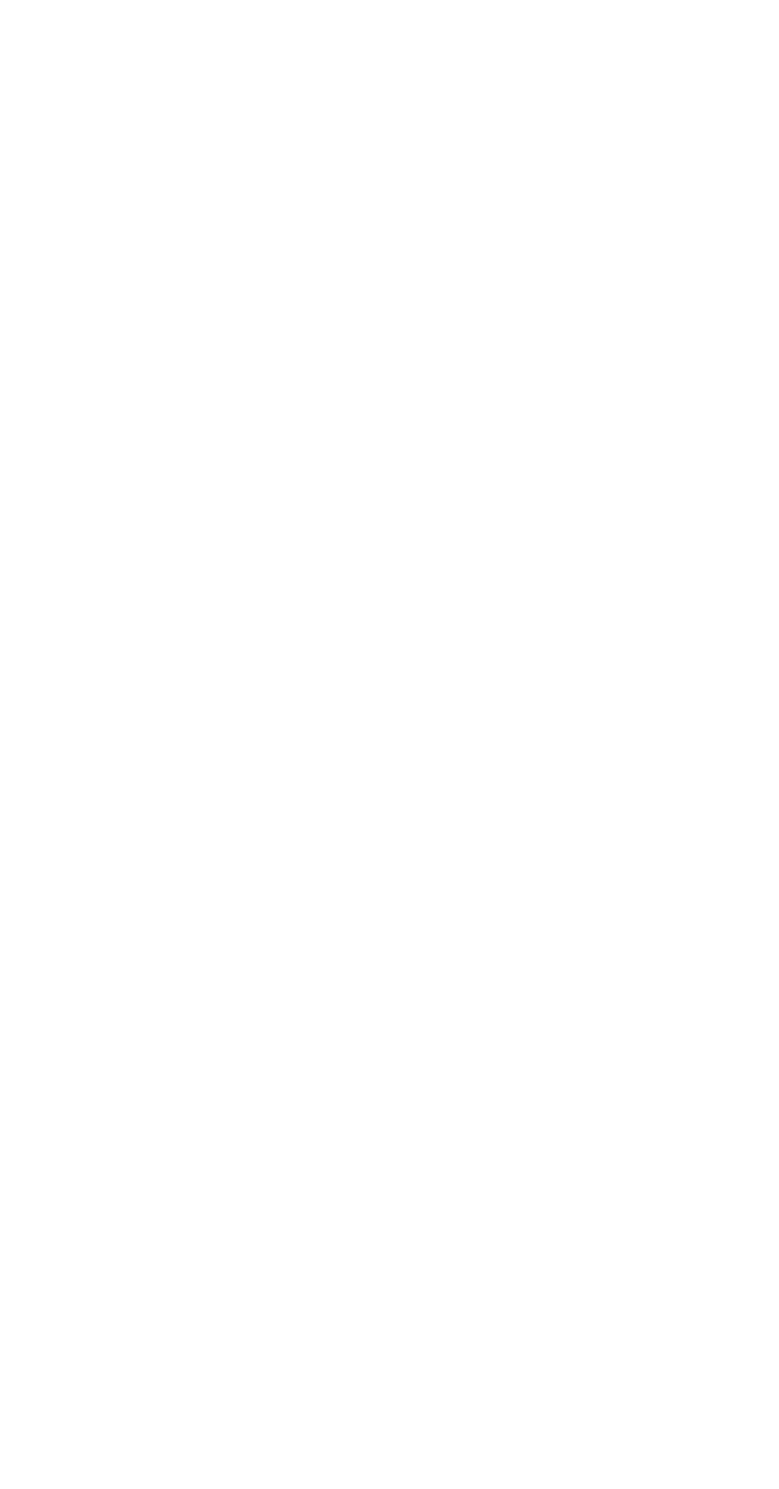
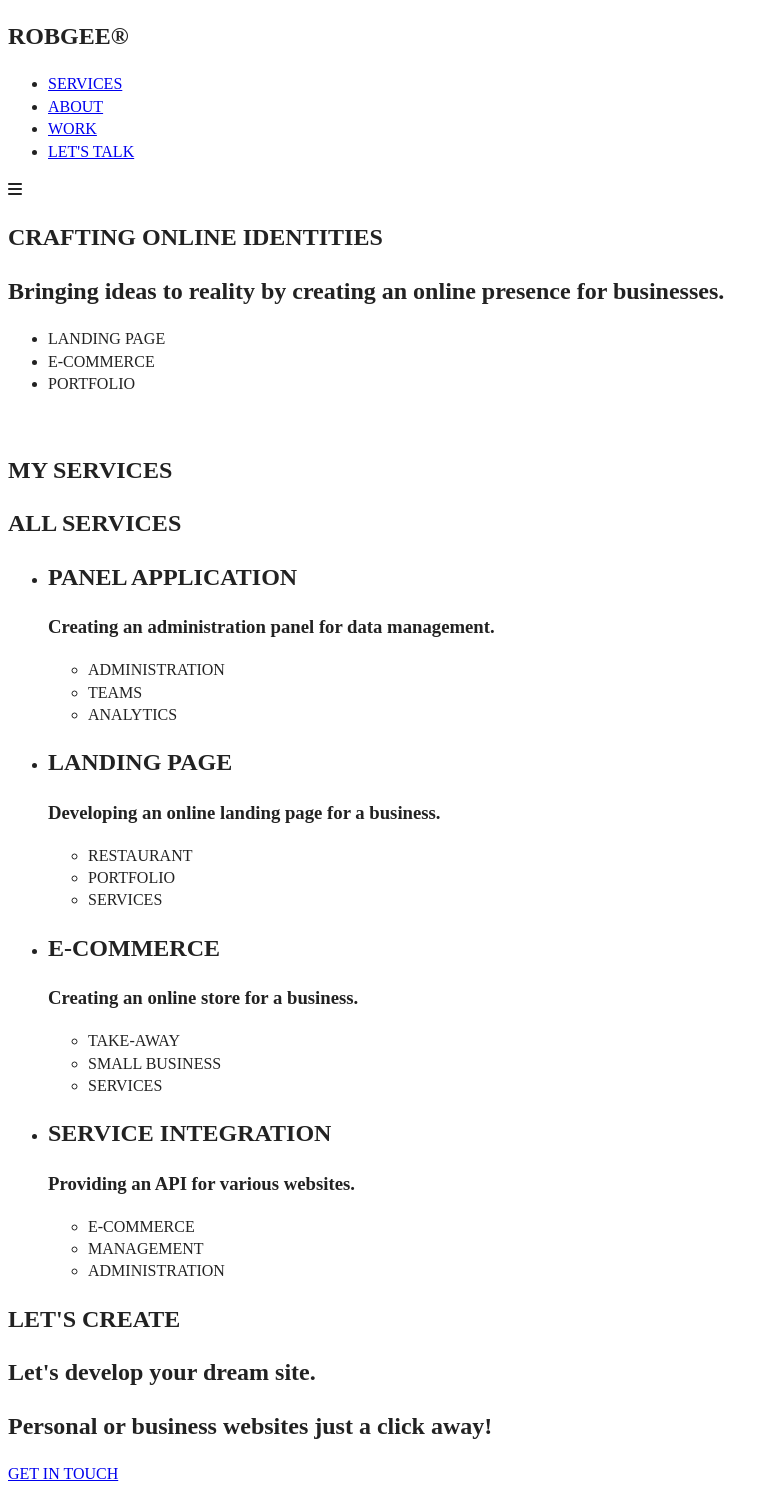
Before and after one commit to robertgouveia/portfolio, a website built with webpack: page index.html in a window 1280 px wide. Shown: the whole page, without its empty margins (0-779 px from the left). Before the commit the page ends 800 px from the top, so only its background shows below. Built offline with nearby package versions, Linux system fonts and the light colour scheme.

Commit message:
Added HTML

```diff
--- a/index.html
+++ b/index.html
@@ -9,9 +9,91 @@
   <link rel="icon" href="/favicon.ico" sizes="any">
   <link rel="icon" href="/icon.svg" type="image/svg+xml">
   <link rel="apple-touch-icon" href="icon.png">
+  <script src="https://kit.fontawesome.com/33b68c81a7.js" crossorigin="anonymous"></script>
   <script defer src="js/app.js"></script>
 </head>
 <body>
+  <header>
+    <nav>
+      <h1>ROBGEE®</h1>
+      <ul>
+        <li><a href="#">SERVICES</a></li>
+        <li><a href="#">ABOUT</a></li>
+        <li><a href="#">WORK</a></li>
+        <li><a href="#">LET'S TALK</a></li>
+      </ul>
+      <i class="fa-solid fa-bars"></i>
+    </nav>
+  </header>
+  <section>
+    <h1>CRAFTING ONLINE IDENTITIES</h1>
+    <div>
+      <h2>Bringing ideas to reality by creating an online presence for businesses.</h2>
+      <ul>
+        <li>LANDING PAGE</li>
+        <li>E-COMMERCE</li>
+        <li>PORTFOLIO</li>
+      </ul>
+    </div>
+  </section>
+  <main>
+    <section>
+      <img src="" alt="">
+      <img src="" alt="">
+    </section>
+    <section>
+      <header>
+        <h1>MY SERVICES</h1>
+        <h1>ALL SERVICES</h1>
+      </header>
+      <ul>
+        <li>
+          <h2>PANEL APPLICATION</h2>
+          <h3>Creating an administration panel for data management.</h3>
+          <ul>
+            <li>ADMINISTRATION</li>
+            <li>TEAMS</li>
+            <li>ANALYTICS</li>
+          </ul>
+        </li>
 
+        <li>
+          <h2>LANDING PAGE</h2>
+          <h3>Developing an online landing page for a business.</h3>
+          <ul>
+            <li>RESTAURANT</li>
+            <li>PORTFOLIO</li>
+            <li>SERVICES</li>
+          </ul>
+        </li>
+
+        <li>
+          <h2>E-COMMERCE</h2>
+          <h3>Creating an online store for a business.</h3>
+          <ul>
+            <li>TAKE-AWAY</li>
+            <li>SMALL BUSINESS</li>
+            <li>SERVICES</li>
+          </ul>
+        </li>
+
+        <li>
+          <h2>SERVICE INTEGRATION</h2>
+          <h3>Providing an API for various websites.</h3>
+          <ul>
+            <li>E-COMMERCE</li>
+            <li>MANAGEMENT</li>
+            <li>ADMINISTRATION</li>
+          </ul>
+        </li>
+      </ul>
+    </section>
+    <section>
+      <h1>LET'S CREATE</h1>
+      <h2>Let's develop your dream site.</h2>
+      <h2>Personal or business websites just a click away!</h2>
+      <a href="#">GET IN TOUCH</a>
+    </section>
+  </main>
 </body>
 </html>
```
